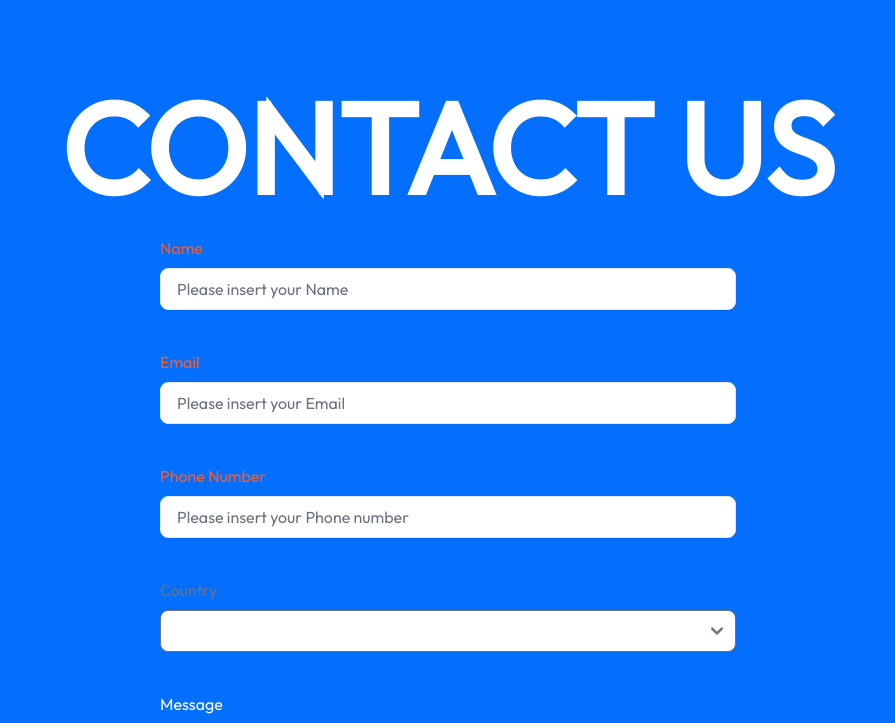
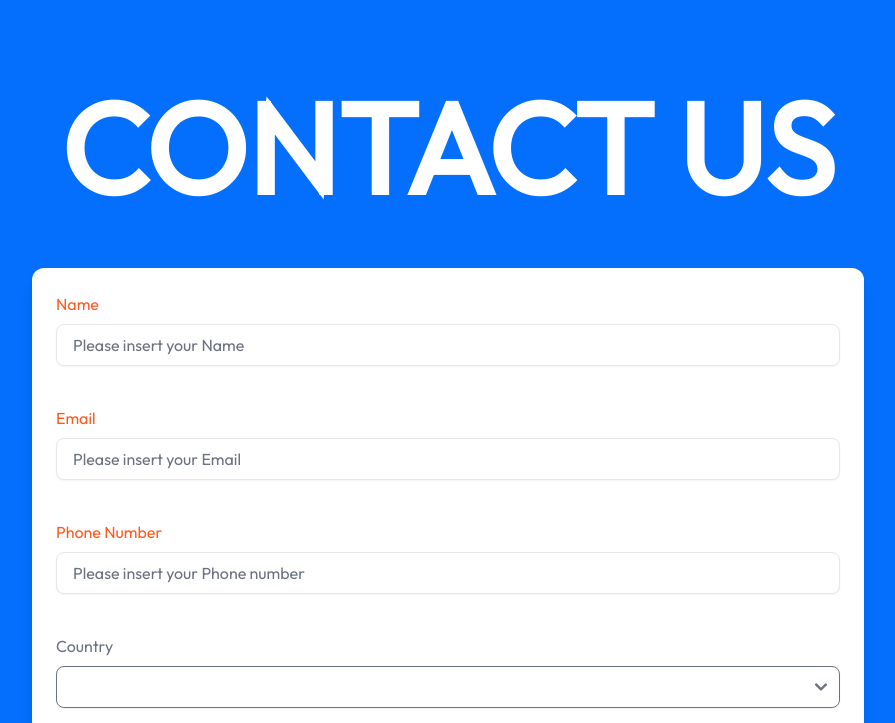
Before and after one commit to sammartfrank/bn, a Next.js app: page / in a window 1280 px wide. Shown: the part 3276-3999 px from the top of the page, without its empty margins (192-1087 px from the left). Built offline with nearby package versions, Linux system fonts and the light colour scheme; what cntl would draw is missing.

Commit message:
Modifs to the contact form

```diff
--- a/src/components/ContactForm.tsx
+++ b/src/components/ContactForm.tsx
@@ -38,13 +38,9 @@ export const ContactForm = () => {
           ></path>
         </svg>
       </div>
-      <form
-        id={'contact'}
-        onSubmit={formik.handleSubmit}
-        className="w-full container h-screen"
-      >
-        <h1 className="text-9xl flex justify-center  font-extrabold  text-white">CONTACT US</h1>
-        <div className="flex flex-col w-1/2 mx-auto lg:gap-10 lg:justify-between bg-[#036ffcff] rounded-xl p-6">
+      <form id={'contact'} onSubmit={formik.handleSubmit} className="w-full container h-screen">
+        <h1 className="text-9xl flex justify-center font-extrabold  text-white">CONTACT US</h1>
+        <div className="flex flex-col w-2/3 my-14 mx-auto lg:gap-10 lg:justify-between bg-[#036ffcff] bg-white shadow-lg rounded-xl p-6">
           <div className={inputCN}>
             <Input
               color="secondary"
```
